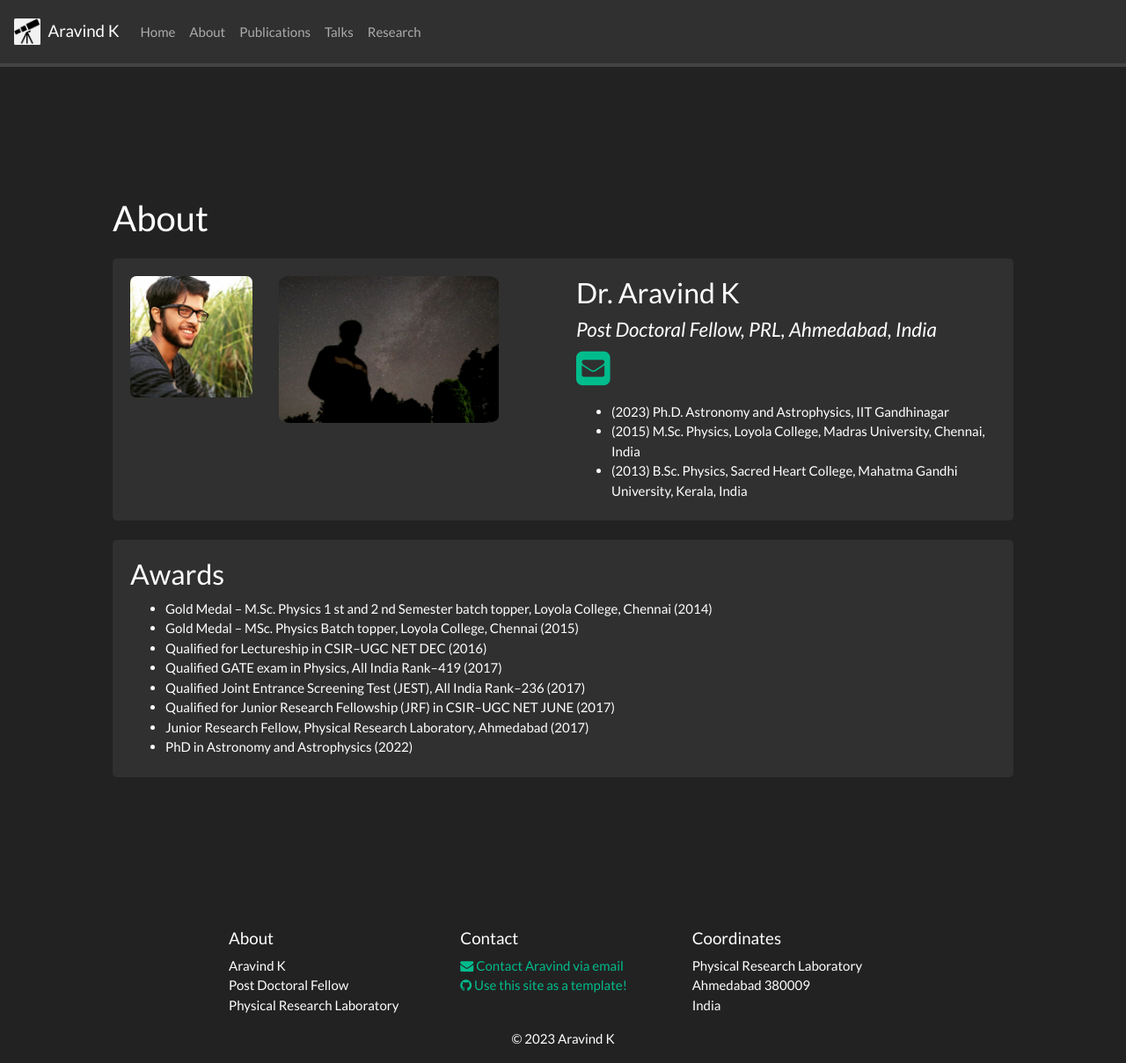
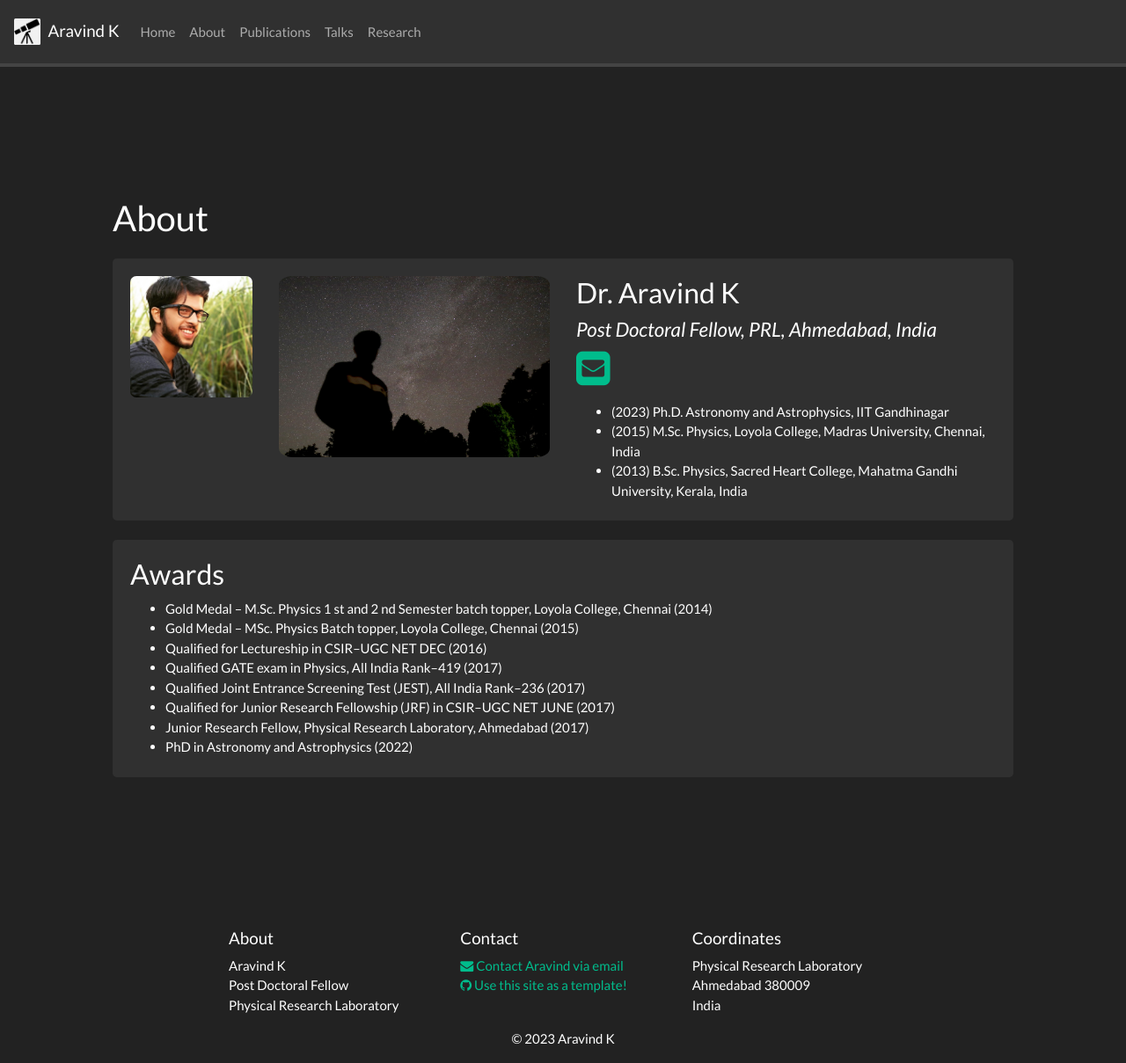
Before and after one commit to DrAravind1192/DrAravind1192.github.io, a Jekyll site: the page built from _pages/about.md, in a window 1280 px wide and 1209 px high. Shown: the whole window at 88% size. Built offline with Jekyll 4.4.1, drawn with Linux system fonts in a browser that asks for light colours; nearby versions of some CDN libraries; a style sheet for code colours, icons or effects is not loaded.

Commit message:
Update about.md

```diff
--- a/_pages/about.md
+++ b/_pages/about.md
@@ -14,7 +14,7 @@ permalink: /about/
   <img src="{{ site.url }}{{ site.baseurl }}/images/{{ member.photo1 }}" width="100%" style="max-width:250px"/>
 </div>
 <div class="col-sm-4">
-  <img src="{{ site.url }}{{ site.baseurl }}/images/{{ member.photo2 }}" width="100%" style="max-width:250px"/>
+  <img src="{{ site.url }}{{ site.baseurl }}/images/{{ member.photo2 }}" width="100%" style="max-width:350px"/>
 </div>
 <div class="col-sm-6 col-xs-12">
   <h3>{{ member.name }}</h3>
```
